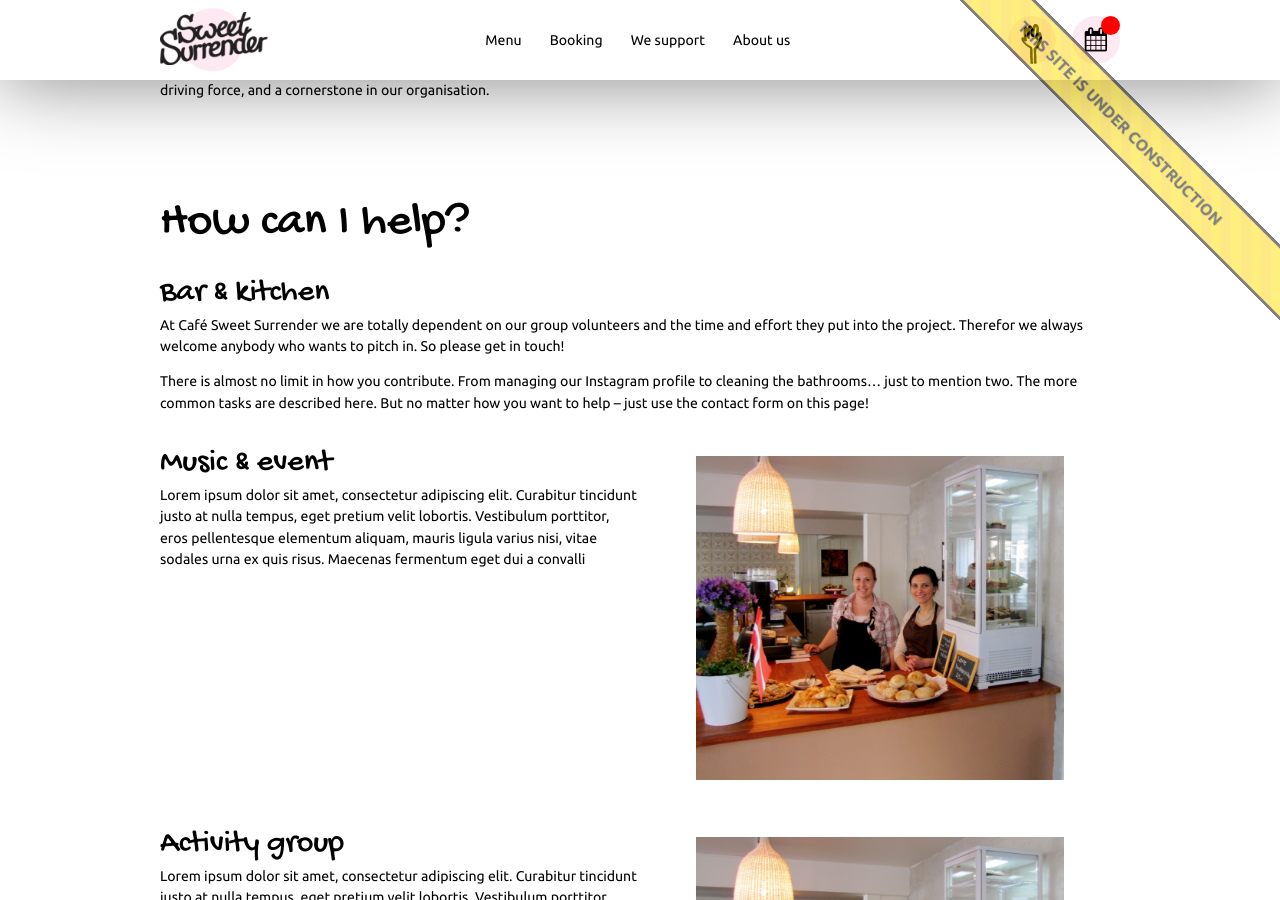
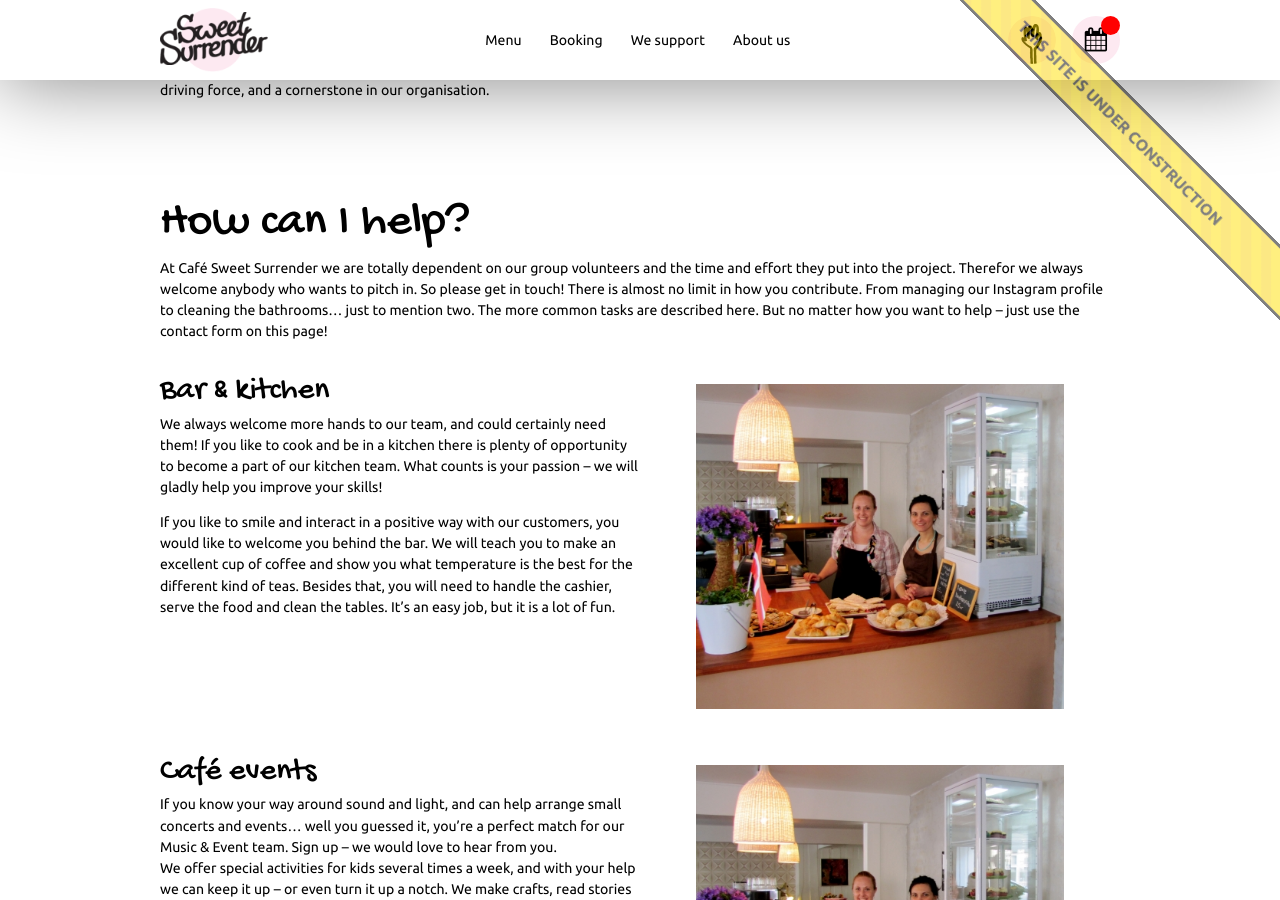
Before and after one commit to sweetsurrenderdk/sweetsurrenderdk.github.io, a Jekyll site: the page built from content/en/75fb3bd6e8d858ca23300c720820d60467289a46.md, in a window 1280 px wide and 900 px high, scrolled down 1182 px. Built offline with Jekyll 4.4.1, drawn with Linux system fonts in a browser that asks for light colours; some of the changed text lies outside the part shown.

Commit message:
Commit from HashBrown CMS

```diff
--- a/content/en/75fb3bd6e8d858ca23300c720820d60467289a46.md
+++ b/content/en/75fb3bd6e8d858ca23300c720820d60467289a46.md
@@ -18,14 +18,16 @@ sections:
         heading: 'How can I help?'
         textBlocks:
             -
-                text: "### Bar & kitchen\n\nAt Café Sweet Surrender we are totally dependent on our group volunteers and the time and effort they put into the project. Therefor we always welcome anybody who wants to pitch in. So please get in touch!\n\nThere is almost no limit in how you contribute. From managing our Instagram profile to cleaning the bathrooms… just to mention two. The more common tasks are described here. But no matter how you want to help – just use the contact form on this page!"
+                text: 'At Café Sweet Surrender we are totally dependent on our group volunteers and the time and effort they put into the project. Therefor we always welcome anybody who wants to pitch in. So please get in touch! There is almost no limit in how you contribute. From managing our Instagram profile to cleaning the bathrooms… just to mention two. The more common tasks are described here. But no matter how you want to help – just use the contact form on this page!'
                 image: null
             -
-                text: "### Music & event\n\nLorem ipsum dolor sit amet, consectetur adipiscing elit. Curabitur tincidunt justo at nulla tempus, eget pretium velit lobortis. Vestibulum porttitor, eros pellentesque elementum aliquam, mauris ligula varius nisi, vitae sodales urna ex quis risus. Maecenas fermentum eget dui a convalli"
+                text: "### Bar & kitchen\n\nWe always welcome more hands to our team, and could certainly need them! If you like to cook and be in a kitchen there is plenty of opportunity to become a part of our kitchen team. What counts is your passion – we will gladly help you improve your skills!\n\nIf you like to smile and interact in a positive way with our customers, you would like to welcome you behind the bar. We will teach you to make an excellent cup of coffee and show you what temperature is the best for the different kind of teas. Besides that, you will need to handle the cashier, serve the food and clean the tables. It’s an easy job, but it is a lot of fun."
                 image: 2112a2ef8c726ecb25d2ff19d7eda67047559ae7
             -
-                text: "### Activity group\n\nLorem ipsum dolor sit amet, consectetur adipiscing elit. Curabitur tincidunt justo at nulla tempus, eget pretium velit lobortis. Vestibulum porttitor, eros pellentesque elementum aliquam, mauris ligula varius nisi, vitae sodales urna ex quis risus. Maecenas fermentum eget dui a convalli"
+                text: "### Café events\n\nIf you know your way around sound and light, and can help arrange small concerts and events… well you guessed it, you’re a perfect match for our Music & Event team. Sign up – we would love to hear from you.  \nWe offer special activities for kids several times a week, and with your help we can keep it up – or even turn it up a notch. We make crafts, read stories and generally give the visiting kids and their parent a good time. This is probably one of the most giving groups to be part of. But be warned, to make children smile and succeed is very addictive!"
                 image: 2112a2ef8c726ecb25d2ff19d7eda67047559ae7
+            -
+                text: ""
             -
                 text: ""
             -
```
